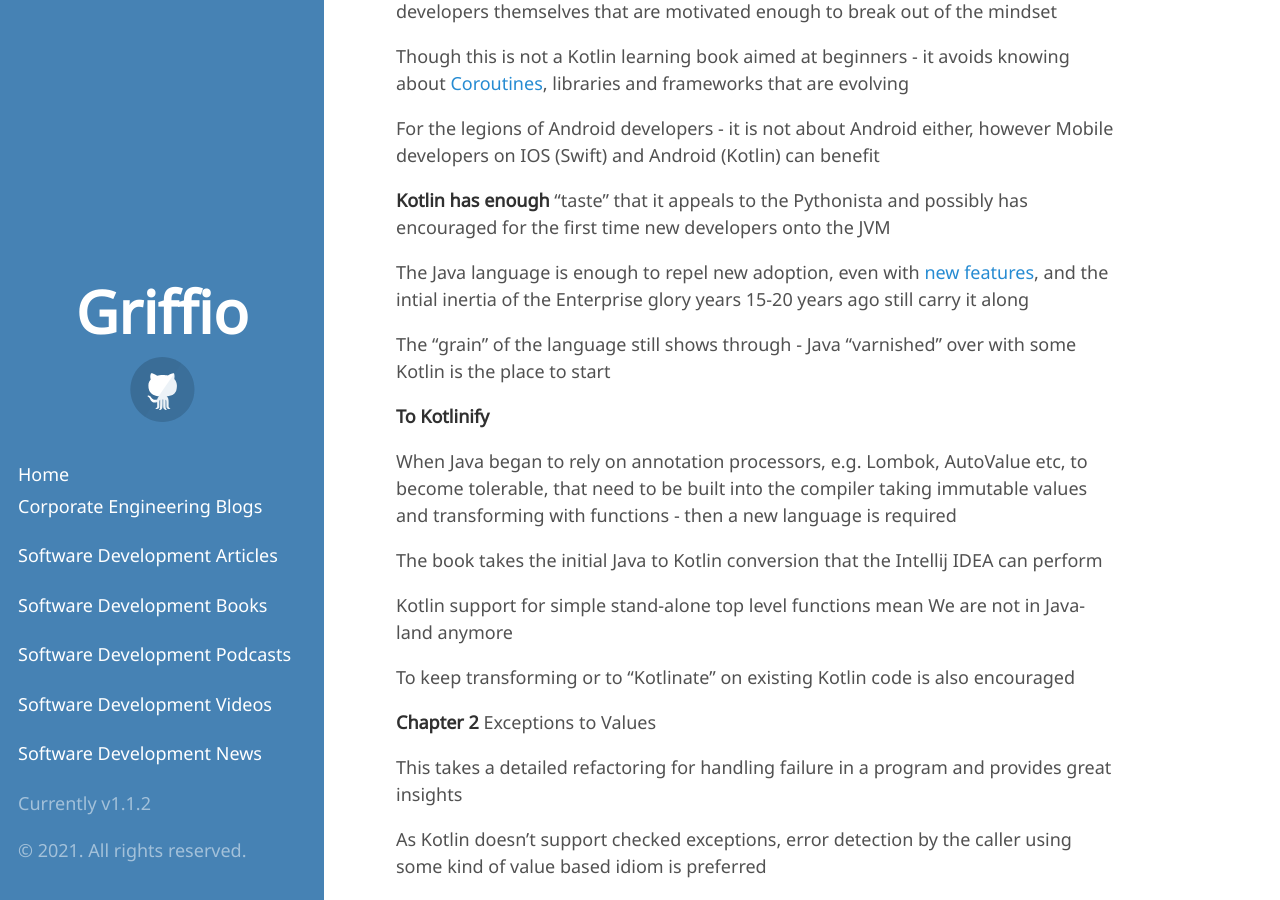
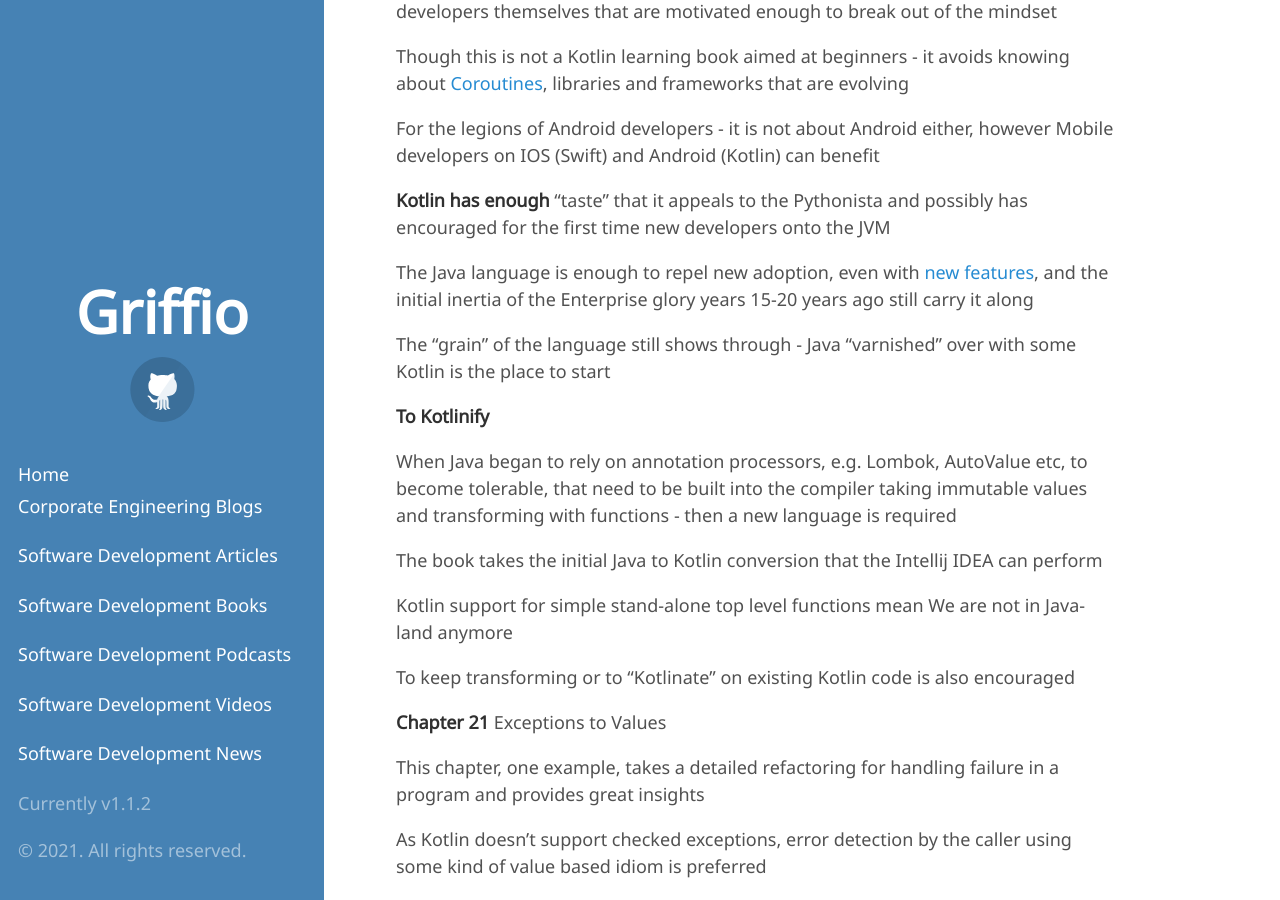
Before and after one commit to griffio/griffio.github.io, a Jekyll site: the page built from _posts/2021-09-10-Java-To-Kotlin-Review.md, in a window 1280 px wide and 900 px high, scrolled down 1203 px. Built offline with Jekyll 4.4.1, drawn with Linux system fonts in a browser that asks for light colours; some web fonts are replaced.

Commit message:
Update 2021-09-10-Java-To-Kotlin-Review.md

```diff
--- a/_posts/2021-09-10-Java-To-Kotlin-Review.md
+++ b/_posts/2021-09-10-Java-To-Kotlin-Review.md
@@ -33,7 +33,7 @@ For the legions of Android developers - it is not about Android either, however
 
 **Kotlin has enough** "taste" that it appeals to the Pythonista and possibly has encouraged for the first time new developers onto the JVM
 
-The Java language is enough to repel new adoption, even with [new features](https://openjdk.java.net/jeps/359), and the intial inertia of the Enterprise glory years 15-20 years ago still carry it along
+The Java language is enough to repel new adoption, even with [new features](https://openjdk.java.net/jeps/359), and the initial inertia of the Enterprise glory years 15-20 years ago still carry it along
 
 The "grain" of the language still shows through - Java "varnished" over with some Kotlin is the place to start
 
@@ -48,9 +48,9 @@ Kotlin support for simple stand-alone top level functions mean We are not in Jav
 
 To keep transforming or to "Kotlinate" on existing Kotlin code is also encouraged
 
-**Chapter 2** Exceptions to Values
+**Chapter 21** Exceptions to Values
 
-This takes a detailed refactoring for handling failure in a program and provides great insights
+This chapter, one example, takes a detailed refactoring for handling failure in a program and provides great insights
 
 As Kotlin doesn't support checked exceptions, error detection by the caller using some kind of value based idiom is preferred
 
```
